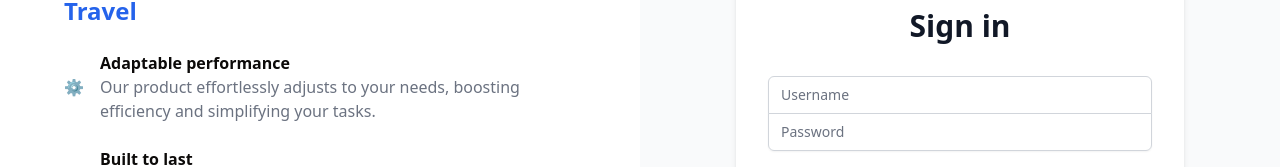
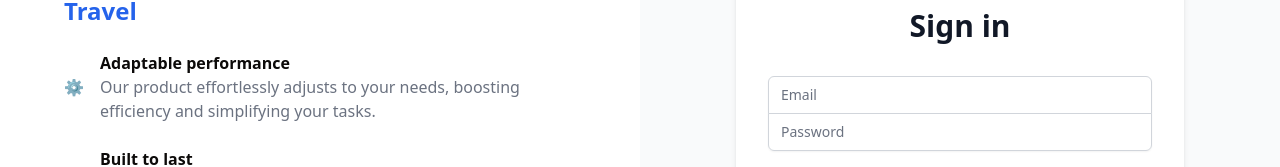
Before and after one commit to HZHENJ/Travel-plateform-frontend-web, a React (Vite) app: page /signin in a window 1280 px wide. Shown: the part 197-364 px from the top of the page. Built offline with nearby package versions, Linux system fonts and the light colour scheme.

Commit message:
modify .

```diff
--- a/src/pages/SigninPage.jsx
+++ b/src/pages/SigninPage.jsx
@@ -1,33 +1,30 @@
-// Author
-// HUANG ZHENJIA A0298312B
-
 import React, { useState } from 'react';
-import axios from 'axios';
 import { useNavigate } from 'react-router-dom';
 import { useToast } from '../components/common/MessageBox'
+import { login } from '../api/user'
 
 export default function LoginPage() {
-  const [form, setForm] = useState({ username: '', password: '' });
-  const navigate = useNavigate();
+  const [form, setForm] = useState({ email: '', password: '' });
   const { addToast } = useToast();
 
+  const navigate = useNavigate();
+
+  //
   const handleSubmit = async (e) => {
     e.preventDefault();
     // validation input
-    if (form.username.trim() === '' || form.password.trim() === '') {
+    if (form.email.trim() === '' || form.password.trim() === '') {
       addToast("Username or Password can not be empty!", "error", 3000)
       return;
     }
     try {
-      const response = await axios.post('/users/login', { username: form.username, password: form.password}, { withCredentials: true });
-      if (response.data.statusCode === 200) {
-        addToast(response.data.message, "success", 3000);
-        const role = response.data.data.role;
-        if (role === 'USER'){
-          navigate('/gallery');
-        } else if (role === 'ADMIN') {
-          navigate('/admin/products');
-        }
+      const response = await login({
+        email: form.email,
+        password: form.password
+      })
+      if (response.status === 200) {
+        addToast('Successfully Login!', 'success', 3000);
+        navigate('/');
       }
     } catch (error) {
       addToast("Login Failure", "error", 3000)
@@ -88,14 +85,14 @@ export default function LoginPage() {
                   Username
                 </label>
                 <input
-                  id="username"
-                  name="username"
+                  id="email"
+                  name="email"
                   type="text"
-                  autoComplete="username"
+                  autoComplete="email"
                   className="appearance-none rounded-none relative block w-full px-3 py-2 border border-gray-300 placeholder-gray-500 text-gray-900 rounded-t-md focus:outline-none focus:ring-blue-500 focus:border-blue-500 focus:z-10 sm:text-sm"
-                  placeholder="Username"
-                  value={form.username}
-                  onChange={(e) => setForm({ ...form, username: e.target.value })}
+                  placeholder="Email"
+                  value={form.email}
+                  onChange={(e) => setForm({ ...form, email: e.target.value })}
                 />
               </div>
               <div>
--- a/src/pages/SignupPage.jsx
+++ b/src/pages/SignupPage.jsx
@@ -1,5 +1,4 @@
 import React, { useState } from 'react'
-import axios from 'axios'
 import { useNavigate, Link } from 'react-router-dom'
 import { useToast } from '../components/common/MessageBox'
 import { register } from '../api/user'
```
